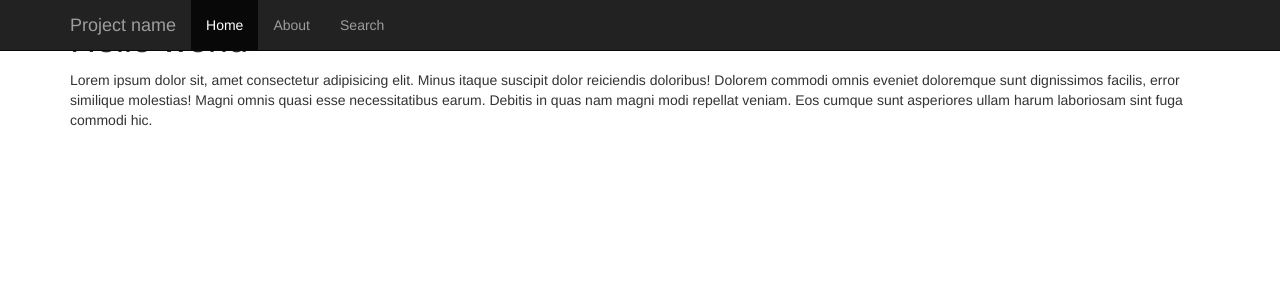
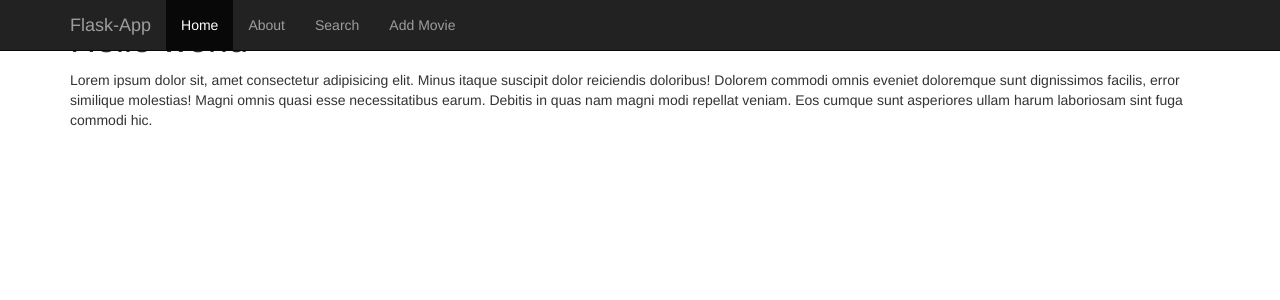
Before and after one commit to bangpypers/23-05-2020-flask-workshop, a Flask app: page / in a window 1280 px wide. Shown: the top 300 px of the page. Run offline with Flask 2, Linux system fonts and the light colour scheme; some libraries are stand-ins or nearby versions.

Commit message:
add form to add data. improve navbar

```diff
--- a/app.py
+++ b/app.py
@@ -156,4 +156,20 @@ def load_data():
             db.session.add(movie)
         db.session.commit()
 
+
+@app.route("/add", methods=["GET", "POST"])
+def add_movie():
+    """route to add movie"""
+    if request.method == "GET":
+        return render_template("add.html")
+    else:
+        title = request.form.get("title")
+        movie = Movie(title=title)
+        db.session.add(movie)
+        db.session.commit()
+        response = {
+            "success": True,
+            "id": movie.id_
+        }
+        return jsonify(response)
 app.run(debug=True)
--- a/templates/base.html
+++ b/templates/base.html
@@ -23,13 +23,30 @@
               <span class="icon-bar"></span>
               <span class="icon-bar"></span>
             </button>
-            <a class="navbar-brand" href="#">Project name</a>
+            <a class="navbar-brand" href="{{ url_for('index') }}">Flask-App</a>
           </div>
           <div id="navbar" class="collapse navbar-collapse">
             <ul class="nav navbar-nav">
-              <li class="active"><a href="{{ url_for('index') }}">Home</a></li>
-              <li><a href="{{ url_for('about_page') }}">About</a></li>
-              <li><a href="{{ url_for('search_page') }}">Search</a></li>
+              <li
+              {% if request.endpoint == 'index' %}
+              class="active"
+              {% endif%}
+              ><a href="{{ url_for('index') }}">Home</a></li>
+              <li
+              {% if request.endpoint == 'about_page' %}
+              class="active"
+              {% endif%}
+              ><a href="{{ url_for('about_page') }}">About</a></li>
+              <li
+              {% if request.endpoint == 'search_page' %}
+              class="active"
+              {% endif%}
+              ><a href="{{ url_for('search_page') }}">Search</a></li>
+              <li
+              {% if request.endpoint == 'add_movie' %}
+              class="active"
+              {% endif%}
+              ><a href="{{ url_for('add_movie') }}">Add Movie</a></li>
             </ul>
           </div><!--/.nav-collapse -->
         </div>
```
Also changed, not shown: templates/add.html (added, +12 -0 lines).
